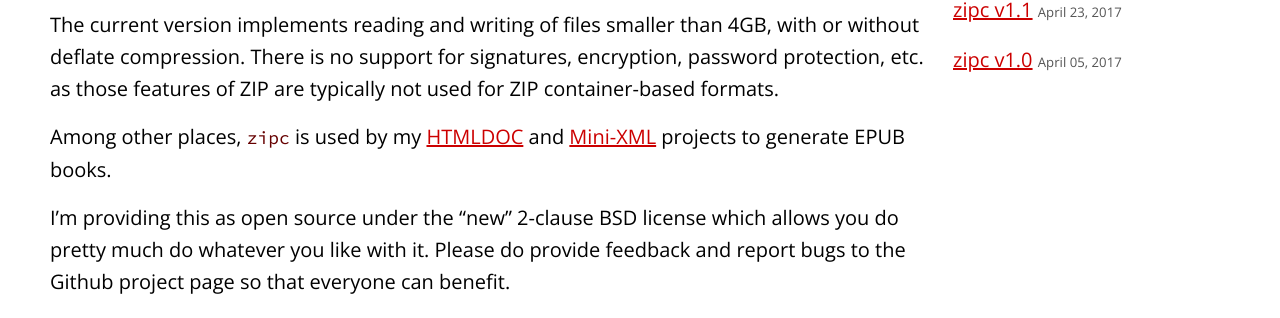
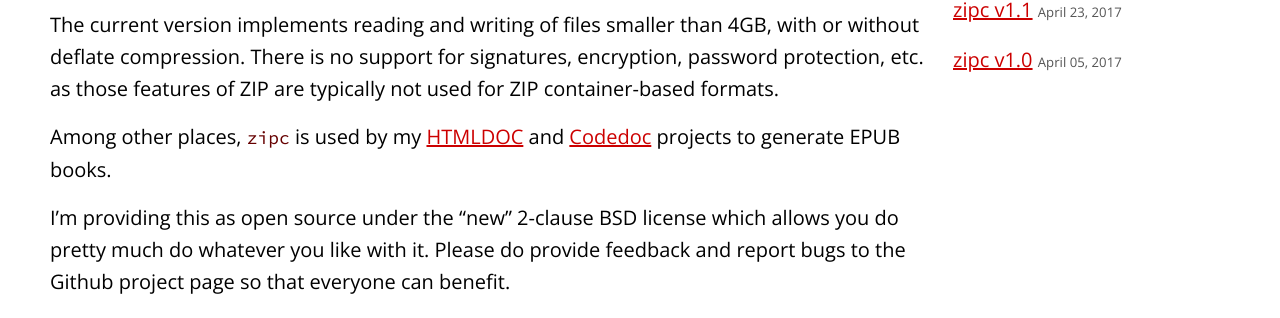
Before and after one commit to michaelrsweet/michaelrsweet.github.com, a Jekyll site: the page built from zipc/index.md, in a window 1280 px wide. Shown: the part 378-696 px from the top of the page. Built offline with Jekyll 4.4.1, drawn with Linux system fonts in a browser that asks for light colours.

Commit message:
Fix Codedoc reference.

```diff
--- a/zipc/index.md
+++ b/zipc/index.md
@@ -27,7 +27,7 @@ encryption, password protection, etc. as those features of ZIP are typically not
 used for ZIP container-based formats.
 
 Among other places, `zipc` is used by my [HTMLDOC](../htmldoc) and
-[Mini-XML](../mxml) projects to generate EPUB books.
+[Codedoc](../codedoc) projects to generate EPUB books.
 
 I'm providing this as open source under the "new" 2-clause BSD license which
 allows you do pretty much do whatever you like with it.  Please do provide
```
